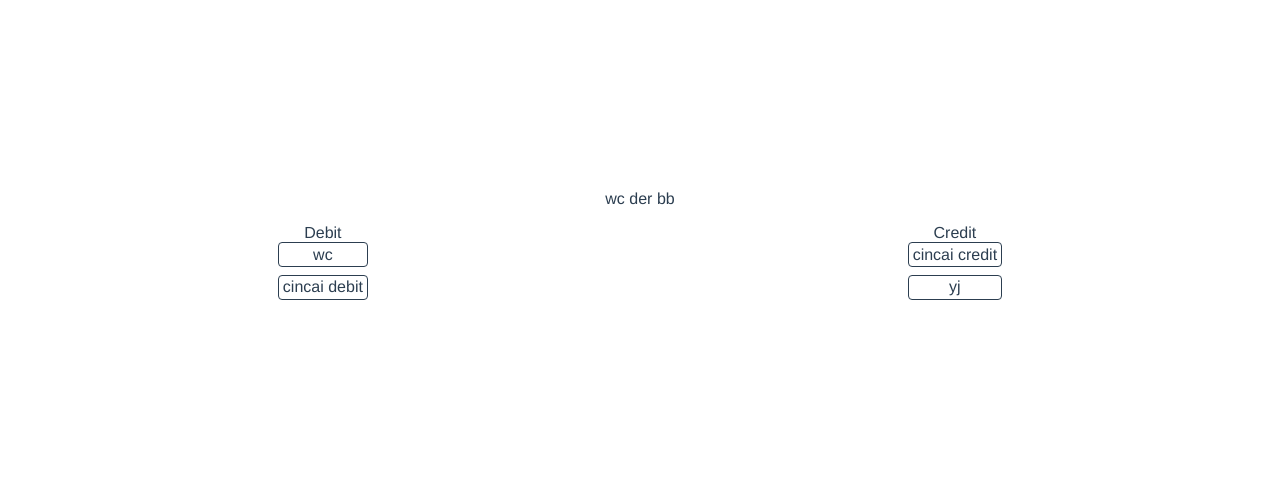
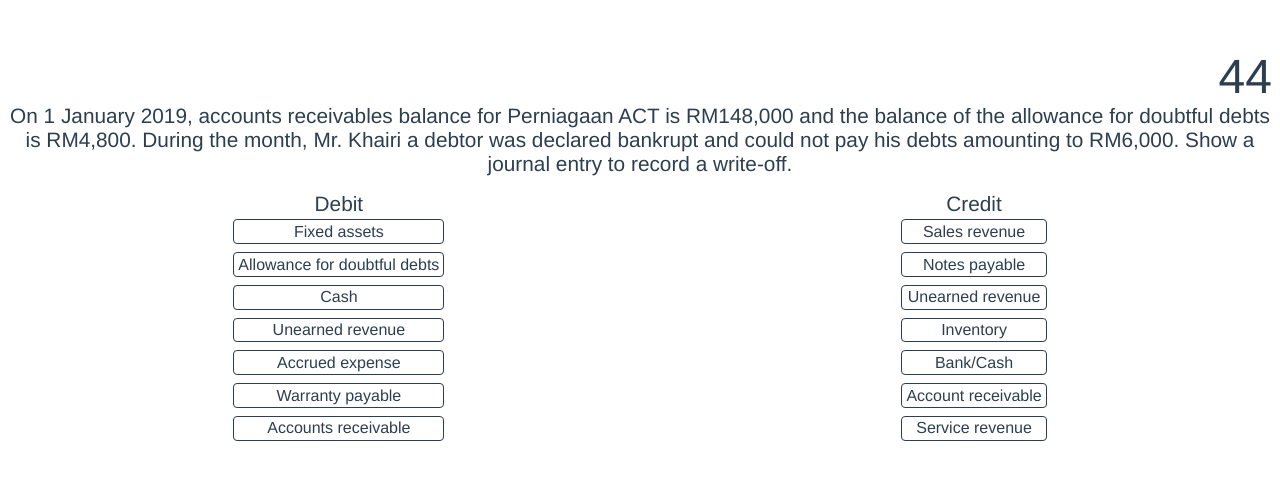
Before and after one commit to DavidTan0527/Minigame-App, a Vue app: page /game/1 in a window 1280 px wide. Shown: the part 159-638 px from the top of the page. Built offline with nearby package versions, Linux system fonts and the light colour scheme; what vue-luckywheel would draw is missing.

Commit message:
Finishing up

```diff
--- a/src/views/data/match.json
+++ b/src/views/data/match.json
@@ -2,43 +2,307 @@
   [
     {
       "id": 1,
-      "text": "debit 1"
+      "text": "Vehicle"
     },
     {
       "id": 2,
-      "text": "debit 2"
+      "text": "Accounts receivable"
     },
     {
       "id": 3,
-      "text": "debit 3"
+      "text": "Depreciation expense"
+    },
+    {
+      "id": 4,
+      "text": "Bad debts expense"
+    },
+    {
+      "id": 5,
+      "text": "Allowance for doubtful debts"
+    },
+    {
+      "id": 6,
+      "text": "Unearned revenue"
+    },
+    {
+      "id": 7,
+      "text": "Cash"
+    },
+    {
+      "id": 8,
+      "text": "Inventory"
+    },
+    {
+      "id": 9,
+      "text": "Sales return and Allowance"
+    },
+    {
+      "id": 10,
+      "text": "Depreciation expense"
+    },
+    {
+      "id": 11,
+      "text": "Notes payable & interest expense"
+    },
+    {
+      "id": 12,
+      "text": "Expense"
+    },
+    {
+      "id": 13,
+      "text": "Accrued expense"
+    },
+    {
+      "id": 14,
+      "text": "Warranty expenset"
+    },
+    {
+      "id": 15,
+      "text": "Warranty expense"
+    },
+    {
+      "id": 16,
+      "text": "Warranty payable"
+    },
+    {
+      "id": 17,
+      "text": "Fixed assets"
+    },
+    {
+      "id": 18,
+      "text": "Bond payable"
+    },
+    {
+      "id": 19,
+      "text": "Bad debts expense"
+    },
+    {
+      "id": 20,
+      "text": "Allowance for doubtful debts"
+    },
+    {
+      "id": 21,
+      "text": "Accounts receivable"
+    },
+    {
+      "id": 22,
+      "text": "Cash"
+    },
+    {
+      "id": 23,
+      "text": "Allowance for doubtful debts"
+    },
+    {
+      "id": 24,
+      "text": "Bad debts expense"
+    },
+    {
+      "id": 25,
+      "text": "Purchase"
     }
   ],
   [
     {
+      "id": 1,
+      "text": "Cash"
+    },
+    {
       "id": 2,
-      "text": "credit 1"
+      "text": "Sales revenue"
     },
     {
       "id": 3,
-      "text": "credit 2"
+      "text": "Accumulated depreciation"
     },
     {
-      "id": 1,
-      "text": "credit 3"
+      "id": 4,
+      "text": "Accounts receivable"
+    },
+    {
+      "id": 5,
+      "text": "Accounts receivables"
+    },
+    {
+      "id": 6,
+      "text": "Service revenue"
+    },
+    {
+      "id": 7,
+      "text": "Unearned revenue"
+    },
+    {
+      "id": 8,
+      "text": "Account Payable"
+    },
+    {
+      "id": 9,
+      "text": "Account receivable"
+    },
+    {
+      "id": 10,
+      "text": "Accumulated depreciation"
+    },
+    {
+      "id": 11,
+      "text": "Bank"
+    },
+    {
+      "id": 12,
+      "text": "Accrued expense"
+    },
+    {
+      "id": 13,
+      "text": "Bank/Cash"
+    },
+    {
+      "id": 14,
+      "text": "Warranty payable"
+    },
+    {
+      "id": 15,
+      "text": "Warranty payable"
+    },
+    {
+      "id": 16,
+      "text": "Inventory"
+    },
+    {
+      "id": 17,
+      "text": "Notes payable"
+    },
+    {
+      "id": 18,
+      "text": "Bank"
+    },
+    {
+      "id": 19,
+      "text": "Accounts receivable"
+    },
+    {
+      "id": 20,
+      "text": "Accounts receivable"
+    },
+    {
+      "id": 21,
+      "text": "Bad debts recovered"
+    },
+    {
+      "id": 22,
+      "text": "Accounts receivable"
+    },
+    {
+      "id": 23,
+      "text": "Account receivable"
+    },
+    {
+      "id": 24,
+      "text": "Allowance for doubtful debts"
+    },
+    {
+      "id": 25,
+      "text": "Accounts payable"
     }
   ],
   [
     {
-      "text": "This is question 1??",
+      "text": "Matahari Enterprise purchased a vehilce worth RM30000 by cash.",
       "id": 1
     },
     {
-      "text": "This is question 2????",
+      "text": "Credit sales of RM5000 has not yet been recorded.",
       "id": 2
     },
     {
-      "text": "This is question 3??!?!?!",
+      "text": "Depreciation of office euipment is RM350 every year.",
       "id": 3
+    },
+    {
+      "text": "During January 2020, a total of RM9000 from account receivable was written off by using direct write-off method.",
+      "id": 4
+    },
+    {
+      "text": "During January 2020, a total of RM9000 from account receivable was written off by using allowance method.",
+      "id": 5
+    },
+    {
+      "text": "Company ABC received payment, RM1050 from customer for service that has not yet been performed.",
+      "id": 6
+    },
+    {
+      "text": "Company ABC has performed service related to unearned revenue, RM1050",
+      "id": 7
+    },
+    {
+      "text": "Purchase merchandise on account by using perpetual system",
+      "id": 8
+    },
+    {
+      "text": "Record sales return for periodic system",
+      "id": 9
+    },
+    {
+      "text": "Record depreciation in journal entry",
+      "id": 10
+    },
+    {
+      "text": "Record payment of notes payable and interest on the maturity date",
+      "id": 11
+    },
+    {
+      "text": "Record acrued expenses at the end of accounting period",
+      "id": 12
+    },
+    {
+      "text": "Record the payment of accrued expenses",
+      "id": 13
+    },
+    {
+      "text": "Repair defective products sold under warranty",
+      "id": 14
+    },
+    {
+      "text": "To accrue waranty expense",
+      "id": 15
+    },
+    {
+      "text": "Replace defective products sold under waranty",
+      "id": 16
+    },
+    {
+      "text": "Purchase assets with notes payable",
+      "id": 17
+    },
+    {
+      "text": "Bond Redemption on maturity date",
+      "id": 18
+    },
+    {
+      "text": "During January 2019, a total of RM9000 from the account receivable written off by using direct write-off method used.",
+      "id": 19
+    },
+    {
+      "text": "Record write off for bad debts by allowance method",
+      "id": 20
+    },
+    {
+      "text": "Record of bad debt recovery by reopening accounts receivable",
+      "id": 21
+    },
+    {
+      "text": "Record of bad debt recovery by recording cash receipts",
+      "id": 22
+    },
+    {
+      "text": "On 1 January 2019, accounts receivables balance for Perniagaan ACT is RM148,000 and the balance of the allowance for doubtful debts is RM4,800. During the month, Mr. Khairi a debtor was declared bankrupt and could not pay his debts amounting to RM6,000. Show a journal entry to record a write-off.",
+      "id": 23
+    },
+    {
+      "text": "Record the adjustment for bad debts",
+      "id": 24
+    },
+    {
+      "text": "Purchase merchandise on credit by periodic system",
+      "id": 25
     }
   ]
 ]
--- a/src/views/match.vue
+++ b/src/views/match.vue
@@ -1,7 +1,8 @@
 <template>
   <div id="_match">
+    <div class="timer" :class="{danger}">{{ time }}</div>
     <div class="question">
-      {{ matches[2][qId].text }}
+      {{ QArr.length ? QArr[qId].text : '' }}
     </div>
     <div class="answer">
       <div class="debit">
@@ -12,7 +13,7 @@
           'selected': selectedD ? d.id == selectedD.id : '',
           'is-wrong': wrong
         }"
-        v-for="d in matches[0]" :key="d.id" @click="() => {if(!freeze) selectedD = d}">
+        v-for="d in DArr" :key="d.id" @click="() => {if(!freeze && !clickedD.includes(d.id)) selectedD = d}">
           {{ d.text }}
         </div>
       </div>
@@ -24,7 +25,7 @@
           'selected': selectedC ? c.id == selectedC.id : '',
           'is-wrong': wrong
         }"
-        v-for="c in matches[1]" :key="c.id" @click="() => {if(!freeze) selectedC = c}">
+        v-for="c in CArr" :key="c.id" @click="() => {if(!freeze && !clickedC.includes(c.id)) selectedC = c}">
           {{ c.text }}
         </div>
       </div>
@@ -33,25 +34,56 @@
 </template>
 
 <script>
-import matches from './data/test.json';
+import matches from './data/match.json';
+import { mapMutations } from 'vuex';
 
 export default {
   mounted() {
-    this.matches[0] = this.shuffle(this.matches[0]);
-    this.matches[1] = this.shuffle(this.matches[1]);
+    this.prog = setInterval(() => {
+      this.time--;
+      if (this.time <= 10) this.danger = true;
+    }, 1000);
+    this.randomize(7);
   },
   data: () => ({
     matches,
-    match_num: matches[0].length,
+    match_num: 0,
     qId: 0,
+    prog: null,
     wrong: false,
     freeze: false,
     selectedD: null,
     selectedC: null,
     clickedD: [],
-    clickedC: []
+    clickedC: [],
+    time: 45,
+    CArr: [],
+    DArr: [],
+    QArr: [],
+    danger: false,
+    endgame: false,
+    correct: 0,
   }),
   methods: {
+    ...mapMutations({
+      score: 'ADD_SCORE'
+    }),
+    hard_reset() {
+      this.match_num = 0
+      this.qId = 0
+      this.prog = null
+      this.wrong = false
+      this.freeze = false
+      this.selectedD = null
+      this.selectedC = null
+      this.clickedD = []
+      this.clickedC = []
+      this.CArr = []
+      this.DArr = []
+      this.QArr = []
+      this.danger = false
+      clearInterval(this.prog);
+    },
     reset() {
       this.selectedD = null;
       this.selectedC = null;
@@ -68,16 +100,50 @@ export default {
         array[randomIndex] = temporaryValue;
       }
       return array;
+    },
+    searchById(id, key) {
+      let targetArr = key == "C" ? this.matches[1] : this.matches[0];
+      return targetArr.filter(el => el.id == id)[0];
+    },
+    randomize(count) {
+      this.DArr = []; this.CArr = []; this.QArr = [];
+      this.match_num = count;
+      this.matches[2] = this.shuffle(this.matches[2]);
+      let DSet = new Set(), CSet = new Set();
+      for (let i = 0; i < this.matches[2].length; i++) {
+        let obj = this.matches[2][i];
+        let C = this.searchById(obj.id, "C"), D = this.searchById(obj.id, "D");
+        if (DSet.has(D.text) || CSet.has(C.text)) continue;
+        this.QArr.push(obj);
+        DSet.add(D.text); CSet.add(C.text);
+        this.DArr.push(D); this.CArr.push(C);
+        this.matches[2].splice(i, 1);
+        if (this.QArr.length == count) break;
+      }
+      this.DArr = this.shuffle(this.DArr);
+      this.CArr = this.shuffle(this.CArr);
+    },
+    inc() {
+      this.correct++;
+      this.match_num--; this.qId += this.qId == this.QArr.length - 1 ? 0 : 1;
+    },
+    finish_game() {
+      alert(`You have scored ${this.correct}.`);
+      clearInterval(this.prog);
+      this.score(this.correct);
+      setTimeout(() => {
+        this.$router.push('/');
+      }, 3000);
     }
   },
   watch: {
     selectedC(self) {
       if (self && this.selectedD) {
-        if (self.id == matches[2][this.qId].id
+        if (self.id == this.QArr[this.qId].id
           && this.selectedD.id == self.id) {
             this.clickedD.push(this.selectedD.id);
             this.clickedC.push(self.id);
-            this.match_num--; this.qId += this.qId == this.matches[2].length - 1 ? 0 : 1;
+            this.inc();
             this.reset();
           } else {
             this.wrong = true; this.freeze = true;
@@ -87,11 +153,11 @@ export default {
     },
     selectedD(self) {
       if (self && this.selectedC) {
-        if (self.id == matches[2][this.qId].id
+        if (self.id == this.QArr[this.qId].id
           && this.selectedC.id == self.id) {
             this.clickedD.push(self.id);
             this.clickedC.push(this.selectedC.id);
-            this.match_num--; this.qId += this.qId == this.matches[2].length - 1 ? 0 : 1;
+            this.inc();
             this.reset();
           } else {
             this.wrong = true; this.freeze = true;
@@ -100,8 +166,24 @@ export default {
       }
     },
     match_num(x) {
-      // next ques
-      if (x == 0) console.log("won")
+      if (x == 0) {
+        if (this.endgame) setTimeout(this.finish_game, 500);
+        else {
+          setTimeout(() => {
+            this.time = 30;
+            this.endgame = true;
+            this.hard_reset();
+            this.prog = setInterval(() => {
+              this.time--;
+              if (this.time <= 10) this.danger = true;
+            }, 1000);
+            this.randomize(5);
+          }, 1000);
+        }
+      }
+    },
+    time(self) {
+      if (self <= 0) setTimeout(this.finish_game, 500);
     }
   }
 }
@@ -109,17 +191,36 @@ export default {
 
 <style lang="scss">
 #_match {
+  .timer {
+    display: flex;
+    justify-content: flex-end;
+    font-size: 3rem;
+    &.danger {
+      color: red;
+    }
+  }
   .question {
     margin-bottom: 1rem;
+    font-size: 1.3rem;
+    font-weight: 500;
   }
   .answer {
     display: flex;
     justify-content: space-around;
+    font-size: 1.3rem;
+    .debit {
+      margin-right: .2rem;
+    }
+    .credit {
+      margin-left: .2rem;
+    }
     .selects {
       border: 1px solid;
       padding: .15rem .25rem;
       border-radius: .25rem;
+      margin-top: .2rem;
       margin-bottom: .5rem;
+      font-size: 1rem;
       &.transparent {
         opacity: 0;
       }
--- a/src/views/quiz.vue
+++ b/src/views/quiz.vue
@@ -36,7 +36,7 @@ export default {
   data: () => ({
     selected_id: 0,
     chosen: false,
-    time: 30,
+    time: 180,
     danger: false,
     prog: null,
     score: 0,
@@ -60,7 +60,6 @@ export default {
       }, inter);
     },
     finishGame() {
-      console.log("finish", this.score);
       this.add(this.score);
       // display score popup
       alert(`You have scored ${this.score}.`);
```
Also changed, not shown: src/views/data/questions.json (+16 -16 lines).
